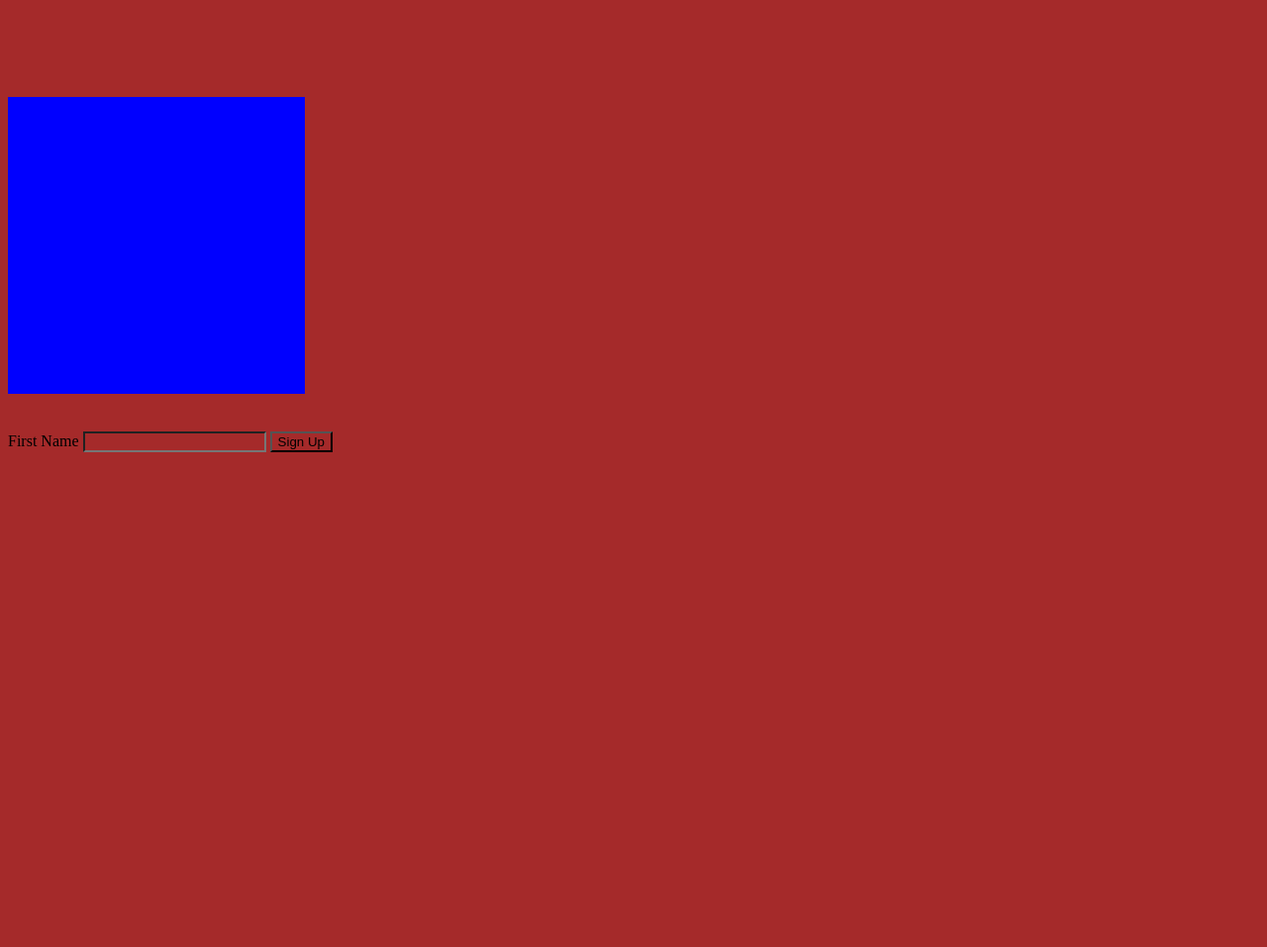
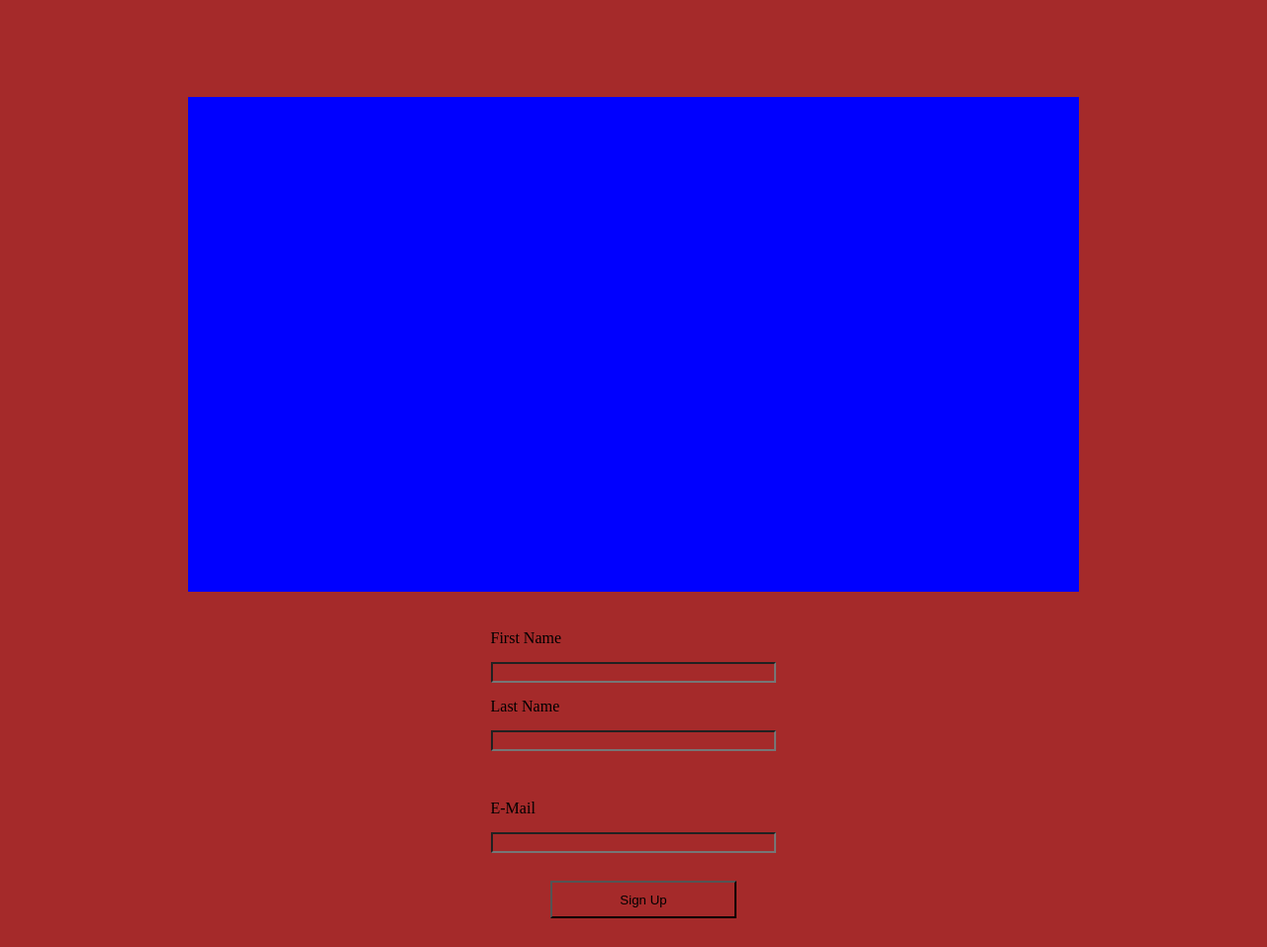
Before and after one commit to michaelwhendrix/picasso-painting, a plain HTML site: page index.html in a window 1280 px wide. Shown: the part 87-1044 px from the top of the page at 99% size. Before the commit the page ends 800 px from the top, so only its background shows below. Drawn offline with Linux system fonts and the light colour scheme.

Commit message:
Added inputs to form and styled form and page

```diff
--- a/index.html
+++ b/index.html
@@ -13,9 +13,16 @@
     </main>
     <footer>
         <form action="./welcome.html">
+            <div id="input-style">
             <label for="fname">First Name</label>
-            <input type="text" name="fname" size="20"/>
-            <input type="submit" value="Sign Up"/>
+            <input type="text" name="fname"/>
+            <label for="lname">Last Name</label>
+            <input type="text" name="lname"/><br/>
+            <label for="email">E-Mail</label>
+            <input type="email" name="email"/>
+            </div>
+            <br/>
+            <input type="submit" value="Sign Up" style="height: 1cm; width: 5cm; margin: 10px 40px 10px 60px;"/>
         </form>
     </footer>
 </body>
--- a/styles.css
+++ b/styles.css
@@ -4,17 +4,24 @@
 body {
     display: flex;
     flex-direction: column;
+    align-items: center;
 }
 header {
     margin-bottom: 20px;
     height: 20%;
 }
 #canvas {
-    height: 300px;
-    width: 300px;
+    height: 500px;
+    width: 900px;
     background-color: blue;
 }
 footer {
     margin-top: 1cm;
-    height: 20%;
+    height: 40%;
 }
+#input-style {
+    display: flex;
+    flex-direction: column;
+    justify-content: space-between;
+    height: 6cm;
+}
```
